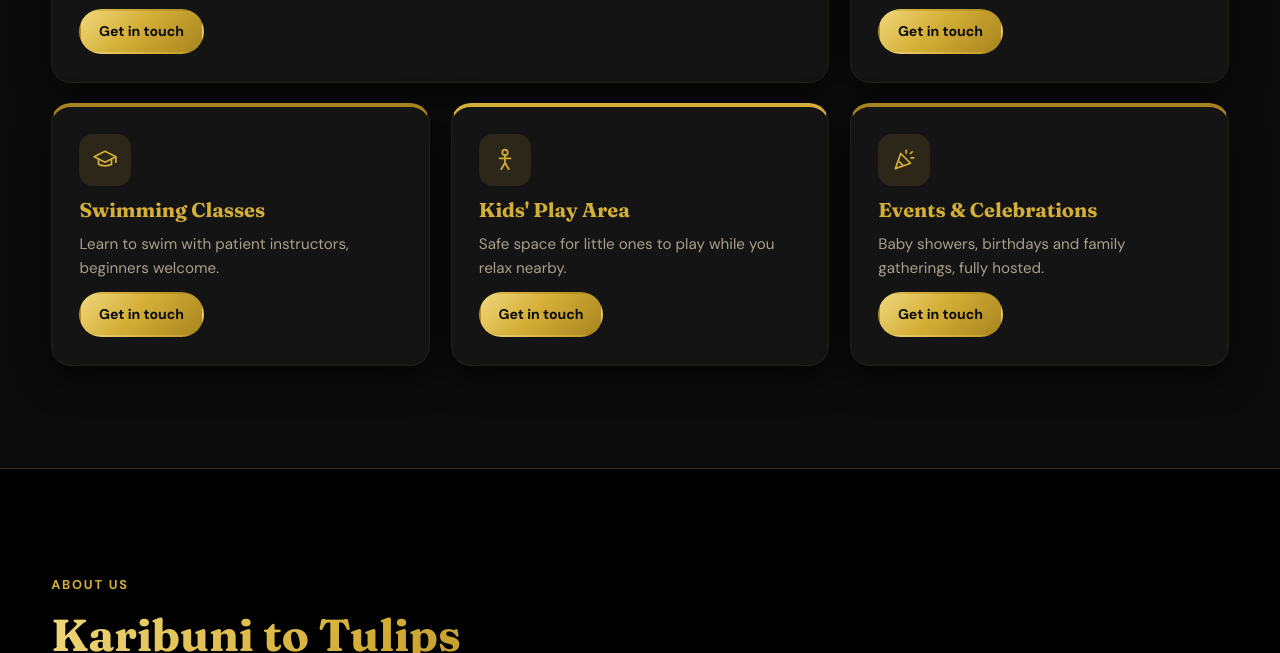
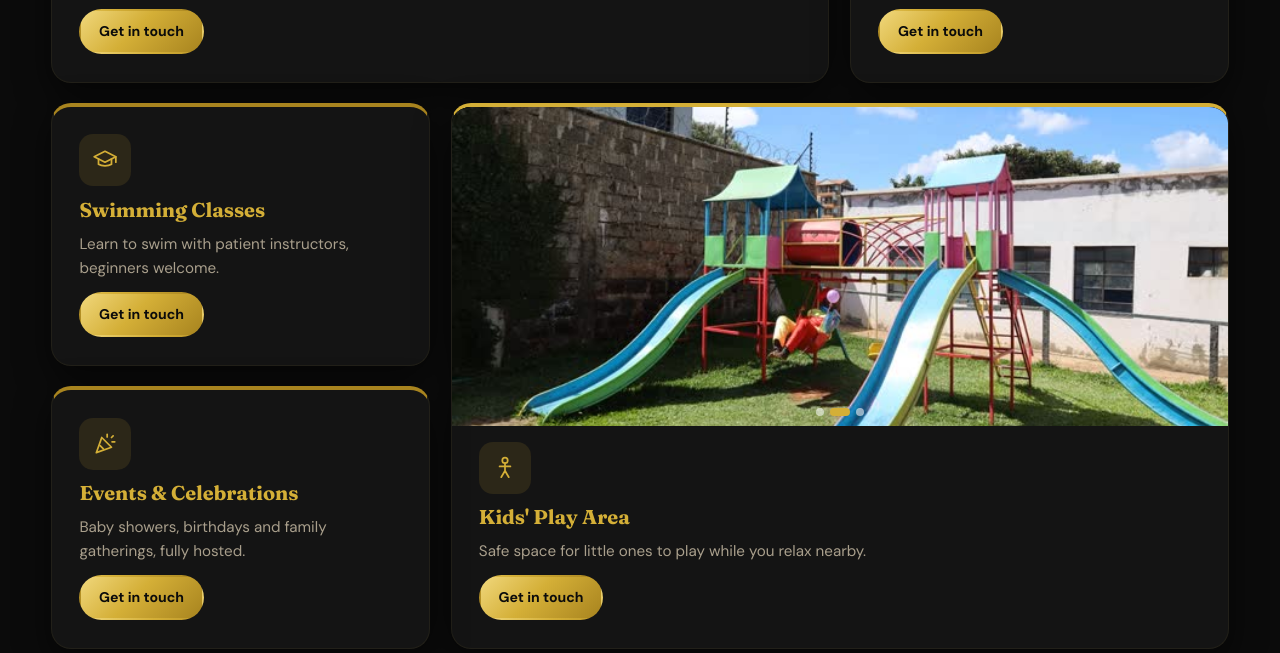
Before and after one commit to fanfuraha-ui/tulips-garden, a plain HTML site: page index.html in a window 1280 px wide. Shown: the part 1572-2225 px from the top of the page. Drawn offline with Linux system fonts and the light colour scheme.

Commit message:
Add kids' play area photo slideshow to offers
Co-Authored-By: Claude Opus 5.5 <noreply@anthropic.com>
Claude-Session: https://claude.ai/code/session_012Qj9KZijdEuWixSCQ2gttv

```diff
--- a/index.html
+++ b/index.html
@@ -104,11 +104,19 @@ header{position:sticky;top:0;z-index:50;background:rgba(8,8,8,.9);backdrop-filte
 .offer .ic{width:52px;height:52px;border-radius:14px;background:var(--leaf-3);display:grid;place-items:center;font-size:1.6rem}
 .offer p{color:var(--muted);font-size:.95rem;flex:1}
 .offer.has-img{overflow:hidden;grid-column:span 2;grid-row:span 2}
-.offer-img{display:block;width:calc(100% + 3.4rem);max-width:none;height:auto;flex:1 1 220px;min-height:220px;margin:-1.7rem -1.7rem .3rem;object-fit:cover}
+.offer-media{position:relative;width:calc(100% + 3.4rem);flex:1 1 240px;min-height:240px;margin:-1.7rem -1.7rem .3rem;background:#000;overflow:hidden}
+.offer-media img{position:absolute;inset:0;width:100%;height:100%;max-width:none;object-fit:cover}
+.offer-media.slides img{opacity:0;transition:opacity .9s ease}
+.offer-media.slides img.on{opacity:1}
+.offer-media.slides{cursor:pointer}
+.offer-media .dots{position:absolute;left:50%;bottom:10px;transform:translateX(-50%);display:flex;gap:6px;z-index:2}
+.offer-media .dots i{width:8px;height:8px;border-radius:50%;background:rgba(255,255,255,.55);transition:background .3s,width .3s}
+.offer-media .dots i.on{background:#d4af37;width:20px;border-radius:4px}
 .offer.has-img p{flex:0 0 auto}
+.offers{grid-auto-flow:dense}
 @media(min-width:761px){.offers:has(.has-img){grid-template-columns:repeat(3,1fr)}}
 @media(max-width:600px){.offer.has-img{grid-column:1/-1;grid-row:auto}}
-@media(max-width:760px){.offer-img{width:calc(100% + 2rem);margin:-1rem -1rem .2rem;flex:0 0 auto;min-height:0;aspect-ratio:16/10}.offers .offer:last-child:nth-child(even){grid-column:1/-1}}
+@media(max-width:760px){.offer-media{width:calc(100% + 2rem);margin:-1rem -1rem .2rem;flex:0 0 auto;min-height:0;aspect-ratio:16/10}}
 
 /* About */
 .about{background:#000;color:#e9e1cf;border-block:1px solid rgba(212,175,55,.25)}
@@ -965,11 +973,11 @@ const CONFIG = {
     ]
   },
   offers: [
-    ["leaf","Garden Dining","Open-air tables among the greenery for lunch, dinner and long chats.","I'd like to book a table.","garden-dining"],
+    ["leaf","Garden Dining","Open-air tables among the greenery for lunch, dinner and long chats.","I'd like to book a table.",[["garden-dining","Guests dining at picnic tables and gazebos on the lawn at Tulips Garden"]]],
     ["flame","Nyama Choma & Grills","Choma, pan fry, Maji Maji pan fry and chicken wet fry made fresh.","I'd like to ask about your menu."],
     ["pool","Swimming Pool","A clean pool to cool off in, for kids and adults alike.","I'd like to ask about swimming."],
     ["cap","Swimming Classes","Learn to swim with patient instructors, beginners welcome.","I'd like to book swimming classes."],
-    ["play","Kids' Play Area","Safe space for little ones to play while you relax nearby.","I'd like to ask about the kids' area."],
+    ["play","Kids' Play Area","Safe space for little ones to play while you relax nearby.","I'd like to ask about the kids' area.",[["kids-play-1","A clown entertainer on the trampoline in the kids' play area"],["kids-play-2","Colourful climbing frame with slides and swings on the lawn"],["kids-play-3","Bouncing castle with an inflatable slide and a clown holding balloons"]]],
     ["party","Events & Celebrations","Baby showers, birthdays and family gatherings, fully hosted.","I'd like to plan an event."]
   ]
 };
@@ -1015,7 +1023,14 @@ $$("[data-wa]").forEach(a=>a.href=wa(a.dataset.wa));
 $("#yr").textContent=new Date().getFullYear();
 
 /* Offers */
-$("#offers").innerHTML=CONFIG.offers.map(([ic,t,d,m,img])=>`<article class="offer reveal${img?" has-img":""}">${img?`<img class="offer-img" src="assets/img/${img}-640.jpg" srcset="assets/img/${img}-640.jpg 640w, assets/img/${img}-1200.jpg 1200w" sizes="(max-width:760px) 100vw, 600px" width="640" height="426" loading="lazy" decoding="async" alt="Guests dining at picnic tables and gazebos on the lawn at Tulips Garden">`:""}<span class="ic" aria-hidden="true"><svg class="i"><use href="#i-${ic}"/></svg></span><h3>${t}</h3><p>${d}</p><a class="btn btn-wa btn-sm" style="align-self:flex-start" target="_blank" rel="noopener" href="${wa("Hi Tulips Garden, "+m)}">Get in touch</a></article>`).join("");
+$("#offers").innerHTML=CONFIG.offers.map(([ic,t,d,m,imgs])=>`<article class="offer reveal${imgs?" has-img":""}">${imgs?`<div class="offer-media${imgs.length>1?" slides":""}">${imgs.map(([f,alt],i)=>`<img class="${i?"":"on"}" src="assets/img/${f}-640.jpg" srcset="assets/img/${f}-640.jpg 640w, assets/img/${f}-1200.jpg 1200w" sizes="(max-width:760px) 100vw, 600px" width="640" height="426" loading="lazy" decoding="async" alt="${alt}">`).join("")}${imgs.length>1?`<span class="dots" aria-hidden="true">${imgs.map((_,i)=>`<i class="${i?"":"on"}"></i>`).join("")}</span>`:""}</div>`:""}<span class="ic" aria-hidden="true"><svg class="i"><use href="#i-${ic}"/></svg></span><h3>${t}</h3><p>${d}</p><a class="btn btn-wa btn-sm" style="align-self:flex-start" target="_blank" rel="noopener" href="${wa("Hi Tulips Garden, "+m)}">Get in touch</a></article>`).join("");
+/* Offer photo slideshows: crossfade every 4s, only while visible */
+(()=>{const red=matchMedia("(prefers-reduced-motion:reduce)").matches;
+$$(".offer-media.slides").forEach(box=>{const im=[...box.querySelectorAll("img")],d=[...box.querySelectorAll(".dots i")];let n=0,t=null;
+const go=k=>{im[n].classList.remove("on");d[n].classList.remove("on");n=k;im[n].classList.add("on");d[n].classList.add("on");};
+const start=()=>{if(!t&&!red)t=setInterval(()=>go((n+1)%im.length),4000)},stop=()=>{clearInterval(t);t=null};
+box.addEventListener("click",()=>go((n+1)%im.length));
+if("IntersectionObserver"in window)new IntersectionObserver(([e])=>e.isIntersecting?start():stop()).observe(box);else start();});})();
 
 /* Menu tabs */
 const cats=Object.keys(CONFIG.menu);
```
Also changed, not shown: assets/img/kids-play-1-1200.jpg (added), assets/img/kids-play-1-640.jpg (added), assets/img/kids-play-2-1200.jpg (added), assets/img/kids-play-2-640.jpg (added), assets/img/kids-play-3-1200.jpg (added), assets/img/kids-play-3-640.jpg (added).
